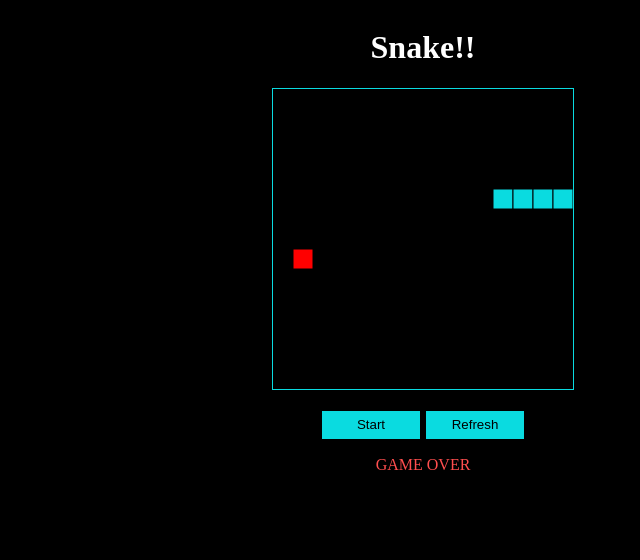
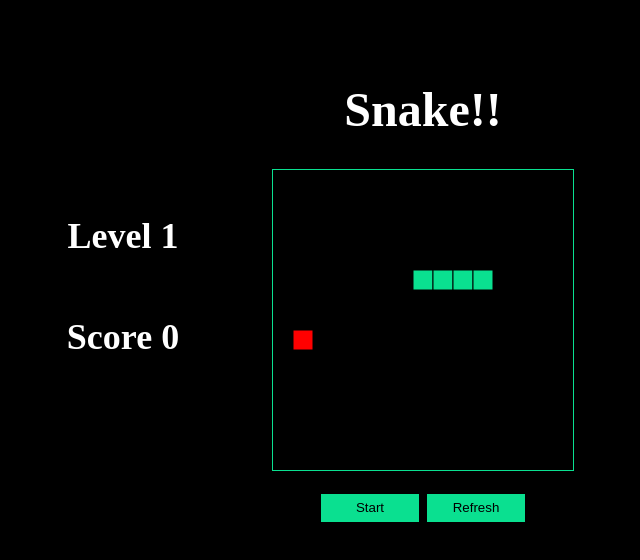
Before and after one commit to LucasRegalar/Snake, a plain HTML site: page index.html in a window 1280 px wide. Both pictures are taken after a click on the button "Start". Shown: the whole page, without its empty margins (217-857 px from the left). Drawn offline with Linux system fonts and the light colour scheme.

Commit message:
add feat:levels and score

```diff
--- a/Snake.js
+++ b/Snake.js
@@ -36,8 +36,8 @@ export class Snake {
         this.blockTurning = false;
     }
 
-    draw(c) {
-        c.fillStyle = '#0adbe0';
+    draw(c, color) {
+        c.fillStyle = color;
         this.positionArr.forEach(position => {
             c.fillRect(position.x, position.y, this.width, this.width);
             c.strokeRect(position.x, position.y, this.width, this.width);
--- a/food.js
+++ b/food.js
@@ -7,7 +7,7 @@ export class Food {
     }
 
     draw(c) {
-        c.fillStyle = 'red'
+        c.fillStyle = 'red';
         c.fillRect(this.x, this.y, this.width, this.width);
         c.strokeRect(this.x, this.y, this.width, this.width);
     }
@@ -15,7 +15,5 @@ export class Food {
     regenerate() {
         this.x = Math.round(Math.random() * (canvas.width - 20) / 20) * 20;
         this.y = Math.round(Math.random() * (canvas.height - 20) / 20) * 20;
-        console.log(this.x);
-        console.log(this.y);
     }
 }
--- a/index.html
+++ b/index.html
@@ -9,6 +9,13 @@
 </head>
 
 <body>
+    <div class="clm left-clm">
+        <h2>Level <span id="currentLevel">1</span></h2>
+        <div>
+            <h2>Score <span id="score">0</span></h2>
+        </div>
+    </div>
+    <div class="clm middle-clm">
         <h1>Snake!!</h1>
         <canvas id="canvas" width="300px" height="300px"></canvas>
         <div>
@@ -16,6 +23,8 @@
             <button id="refreshBtn" class="btn">Refresh</button>
         </div>
         <p id="gameover" class="gameover">GAME OVER</p>
+    </div>
+    <div class="clm right-clm"></div>
     <script type="module" src="script.js"></script>
 </body>
 
--- a/script.js
+++ b/script.js
@@ -5,9 +5,11 @@ const startBtn = document.getElementById('startBtn');
 const refreshBtn = document.getElementById('refreshBtn');
 const gameOverText = document.getElementById('gameover');
 const canvas = document.getElementById('canvas');
+const levelText = document.getElementById('currentLevel');
+const scoreText = document.getElementById('score');
 
 startBtn.addEventListener('click', (e) => {
-    start();
+    start(levels[level - 1].frames);
 })
 
 refreshBtn.addEventListener('click', () => {
@@ -15,10 +17,25 @@ refreshBtn.addEventListener('click', () => {
 })
 
 const c = canvas.getContext('2d');
-c.fillStyle = '#0adbe0'
-c.strokeStyle = 'black'
+c.fillStyle = '#0ae090';
+c.strokeStyle = 'black';
 const snake = new Snake(100, 100, 4);
 const food = new Food(280, 160);
+const levels = [
+    { color: '#0ae090', frames: '500' },
+    { color: '#0ae090', frames: '400' },
+    { color: '#d4e00a', frames: '300' },
+    { color: '#0adbe0', frames: '200' },
+    { color: '#0a83e0', frames: '150' },
+    // { color: '#7f0ae0', frames: '100' },
+    // { color: '#e00a91', frames: '75' },
+    // { color: '#e0360a', frames: '50' },
+    // { color: '#ffffff', frames: '40' },
+    // { color: '#ffffff', frames: '30' },
+];
+let level = 1;
+let intervalId;
+let score = 0;
 
 function animate() {
     snake.update();
@@ -27,14 +44,29 @@ function animate() {
         return;
     }
     c.clearRect(0, 0, canvas.width, canvas.height);
-    snake.draw(c);
     food.draw(c);
-
+    snake.draw(c, levels[level - 1].color);
+    changeColor();
     checkForEat();
+    updateScore();
 }
 
-function start() {
-    setInterval(animate, 150);
+function start(frames) {
+    if (!intervalId) {
+        intervalId = setInterval(animate, frames);
+    }
+}
+
+function stop() {
+    clearInterval(intervalId);
+    intervalId = null;
+}
+
+function levelUp() {
+    if (level < levels.length) {
+        level += 1;
+        levelText.innerHTML = level;
+    }
 }
 
 function checkForEat() {
@@ -43,6 +75,10 @@ function checkForEat() {
         snake.y === food.y
     ) {
         snake.grow();
+        levelUp();
+        score += 100;
+        stop();
+        start(levels[level - 1].frames);
         while (
             snake.positionArr.some(position => position.x === food.x && position.y === food.y)
         ) {
@@ -51,5 +87,16 @@ function checkForEat() {
     }
 }
 
+function changeColor() {
+    canvas.style.border = `1px solid ${levels[level - 1].color}`;
+    startBtn.style.backgroundColor = levels[level - 1].color;
+    refreshBtn.style.backgroundColor = levels[level - 1].color;
+
+}
+
+function updateScore() {
+    scoreText.innerHTML = score;
+}
+
 snake.draw(c);
 food.draw(c);
--- a/styles.css
+++ b/styles.css
@@ -1,14 +1,28 @@
 :root {
-    --main-color: #0adbe0;
-    --second-color: #09989C;
+    --main-color: #0ae090;
+    --second-color: #09a168;
 }
 
 body {
+    background-color: black;
+    color: white;
+    display: flex;
+    margin: 50px auto 0 auto;
+    justify-content: center;
+    font-size: x-large;
+}
+
+.clm {
+    width: 400px;
     display: flex;
     flex-direction: column;
     align-items: center;
-    background-color: black;
-    color: white;
+}
+
+.left-clm,
+.right-clm {
+    width: 200px;
+    justify-content: center;
 }
 
 #canvas {
```
Lines whose indentation alone changed are shown as unchanged.
